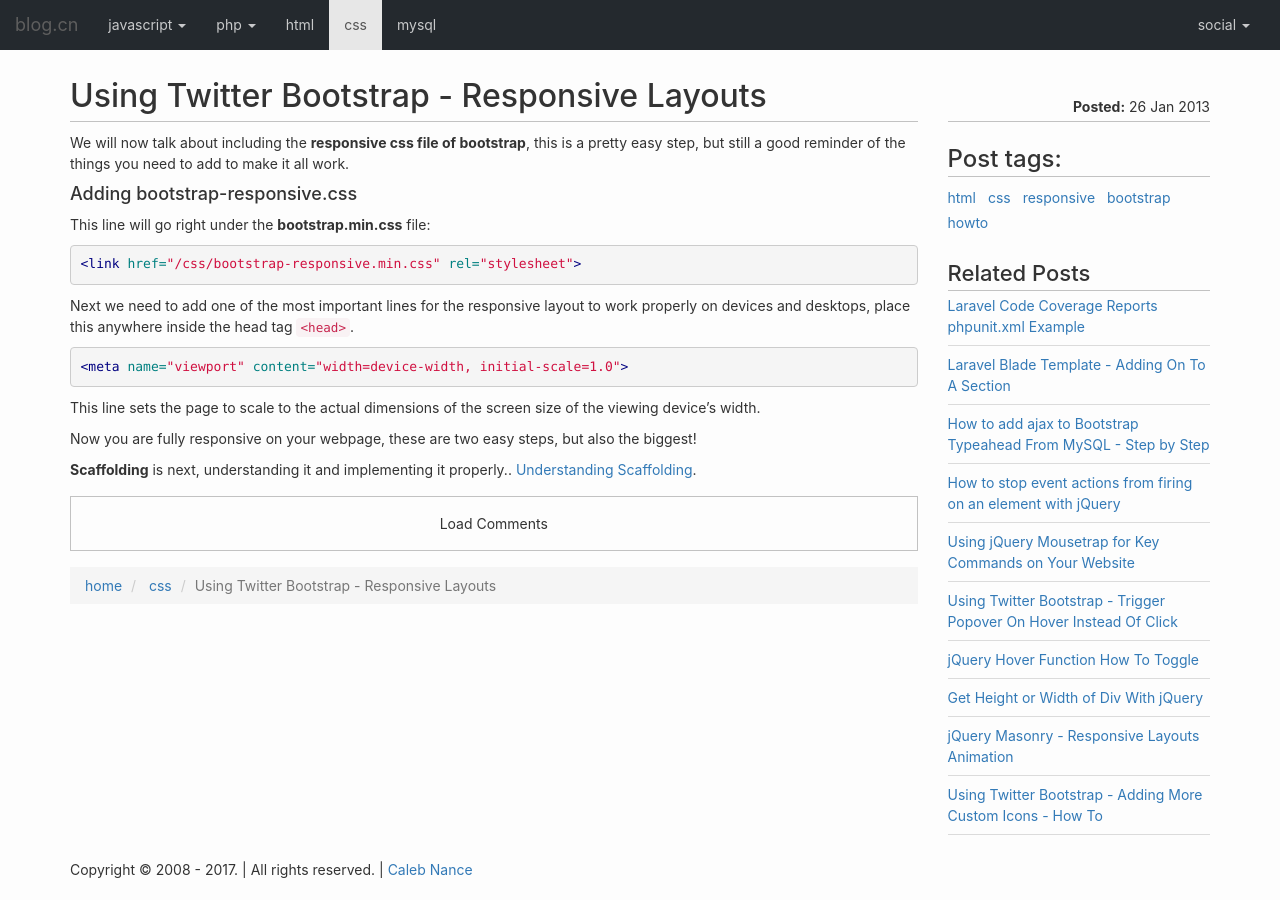
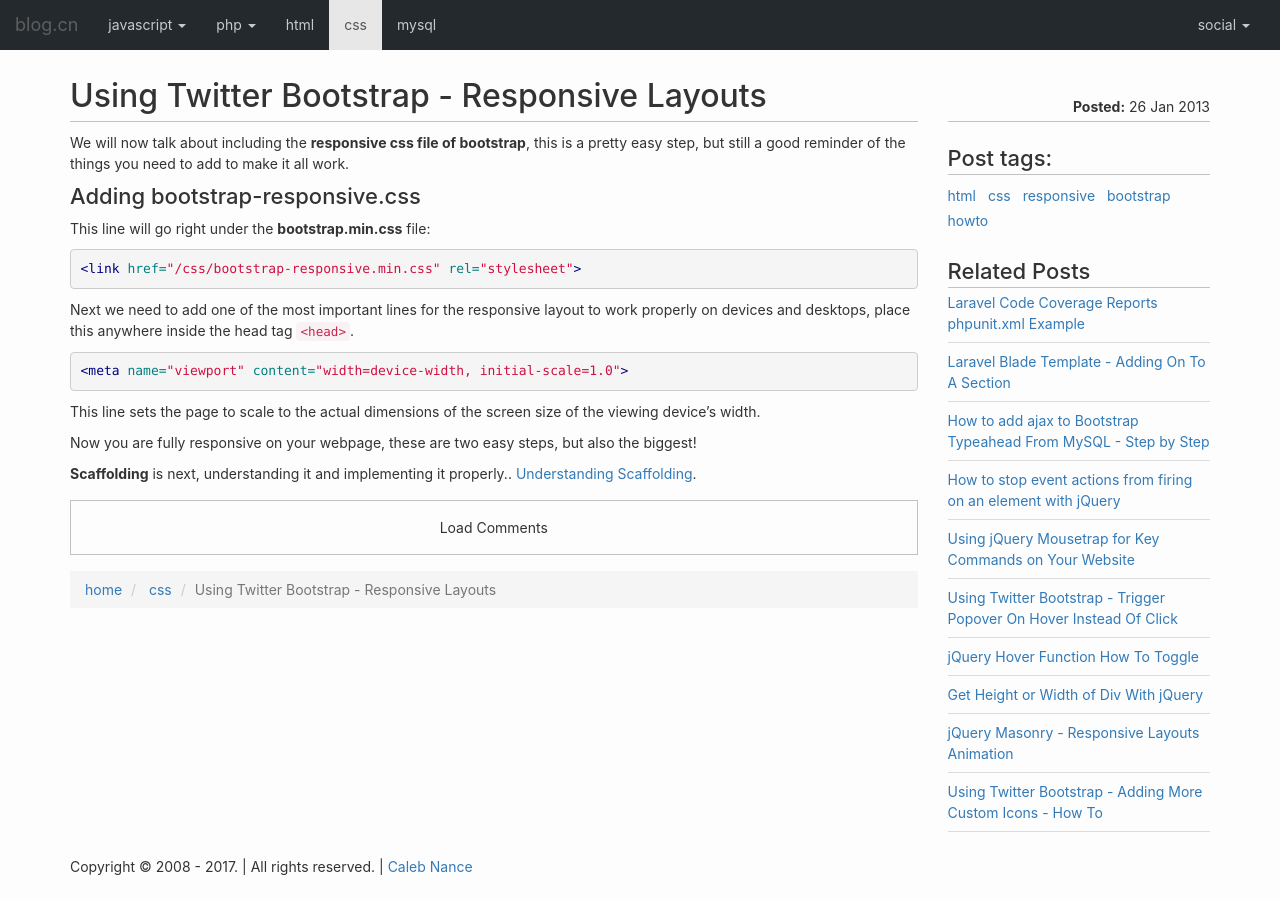
Before and after one commit to calebnance/jekyll_blog-calebnance, a Jekyll site: the page built from _posts/css/2013-01-26-using-twitter-bootstrap-responsive-layouts.markdown, in a window 1280 px wide. Built offline with Jekyll 4.4.1, drawn with Linux system fonts in a browser that asks for light colours.

Commit message:
css/html cleaned up a bit and styles changed

```diff
--- a/_layouts/home.html
+++ b/_layouts/home.html
@@ -14,7 +14,6 @@
       <h2>
         <a class="post-link" href="{{ post.url | relative_url }}">{{ post.title | escape }}</a>
       </h2>
-      <div class="clearfix"></div>
     </div>
     {% endunless %}
   {% endfor %}
--- a/_layouts/post.html
+++ b/_layouts/post.html
@@ -3,7 +3,7 @@
 ---
 
 <div class="row">
-  <div class="col-xs-12 col-md-9">
+  <div class="col-xs-12 col-sm-9">
     <article class="post" itemscope itemtype="http://schema.org/TechArticle">
       <h1 class="post-title" itemprop="name headline">{{ page.title }}</h1>
       {{ content }}
@@ -26,7 +26,7 @@
     </ol>
 
   </div>
-  <div class="col-xs-12 col-md-3">
+  <div class="col-xs-12 col-sm-3">
 
     <aside class="post-details">
       <div class="post-dates">
--- a/_scss/blog.scss
+++ b/_scss/blog.scss
@@ -15,3 +15,68 @@
 a:focus {
   color: $blue-color-dark;
 }
+
+.container ul {
+  padding-left: $space2;
+}
+
+h1 {
+  font-size: $h1-xs;
+}
+h2 {
+  font-size: $h2-xs;
+}
+h3 {
+  font-size: $h3-xs;
+}
+h4 {
+  font-size: $h4-xs;
+}
+
+/* sm */
+@media (min-width: $sm) {
+  h1 {
+    font-size: $h1-sm;
+  }
+  h2 {
+    font-size: $h2-sm;
+  }
+  h3 {
+    font-size: $h3-sm;
+  }
+  h4 {
+    font-size: $h4-sm;
+  }
+}
+
+/* md */
+@media (min-width: $md) {
+  h1 {
+    font-size: $h1-md;
+  }
+  h2 {
+    font-size: $h2-md;
+  }
+  h3 {
+    font-size: $h3-md;
+  }
+  h4 {
+    font-size: $h4-md;
+  }
+}
+
+/* lg */
+@media (min-width: $lg) {
+  h1 {
+    font-size: $h1-lg;
+  }
+  h2 {
+    font-size: $h2-lg;
+  }
+  h3 {
+    font-size: $h3-lg;
+  }
+  h4 {
+    font-size: $h4-lg;
+  }
+}
--- a/_scss/home.scss
+++ b/_scss/home.scss
@@ -4,14 +4,11 @@
     padding-bottom: $space1;
   }
   .post-block {
-    .post-data {
-      float: right;
-    }
     h2 {
-      font-size: $h4;
+      margin-bottom: $space3;
+      margin-top: $space-half;
     }
   }
-
   .rss-subscribe {
     border-bottom: 1px solid $grey-color-light;
     border-top: 1px solid $grey-color-light;
--- a/_scss/post.scss
+++ b/_scss/post.scss
@@ -2,7 +2,6 @@
 .post {
   h1.post-title {
     border-bottom: 1px solid $grey-color-light;
-    font-size: $h1;
     padding-bottom: $space1;
   }
 }
@@ -53,12 +52,13 @@
 }
 
 // tags
-.post-tag-heading {
+h3.post-tag-heading {
   border-bottom: 1px solid $grey-color-light;
   margin-top: $space3;
   padding-bottom: $space-half;
 }
-.tag-list {
+
+ul.tag-list {
   list-style-type: none;
   margin: 0 0 $space3 0;
   padding: 0;
@@ -72,7 +72,6 @@
 .related {
   h3.related-heading {
     border-bottom: 1px solid $grey-color-light;
-    font-size: $h3;
     margin-bottom: $space-half;
     margin-top: $space3;
     padding-bottom: $space-half;
--- a/_scss/tag.scss
+++ b/_scss/tag.scss
@@ -1,7 +1,3 @@
-.tag-title {
-
-}
-
 .tag-post {
   time {
     color: #666;
--- a/assets/css/main.scss
+++ b/assets/css/main.scss
@@ -2,6 +2,12 @@
 # Only the main Sass file needs front matter (the dashes are enough)
 ---
 @charset "utf-8";
+
+// break points
+$xs: 768px;
+$sm: 768px;
+$md: 992px;
+$lg: 1200px;
 
 // base font variables
 $base-font-family: -apple-system, BlinkMacSystemFont, "Segoe UI", Helvetica, Arial, sans-serif, "Apple Color Emoji", "Segoe UI Emoji", "Segoe UI Symbol";
@@ -30,11 +36,27 @@
 $grey-color-dark:  darken($grey-color, 25%);
 
 // heading sizes
-$h1: 32px;
-$h2: 26px;
-$h3: 22px;
-$h4: 20px;
-$h5: 18px;
+$h1-xs: 20px;
+$h1-sm: 26px;
+$h1-md: 30px;
+$h1-lg: 32px;
+
+$h2-xs: 18px;
+$h2-sm: 20px;
+$h2-md: 24px;
+$h2-lg: 24px;
+
+$h3-xs: 16px;
+$h3-sm: 18px;
+$h3-md: 22px;
+$h3-lg: 22px;
+
+$h4-xs: 16px;
+$h4-sm: 18px;
+$h4-md: 20px;
+$h4-lg: 22px;
+
+$h5: 20px;
 $h6: 16px;
 
 // base spacing variables
@@ -46,4 +68,19 @@
 $space-half: $space1 / 2;
 $space-quarter: $space1 / 4;
 
+/* sm */
+@media (min-width: $sm) {
+
+}
+
+/* md */
+@media (min-width: $md) {
+
+}
+
+/* lg */
+@media (min-width: $lg) {
+
+}
+
 @import "master"
```
